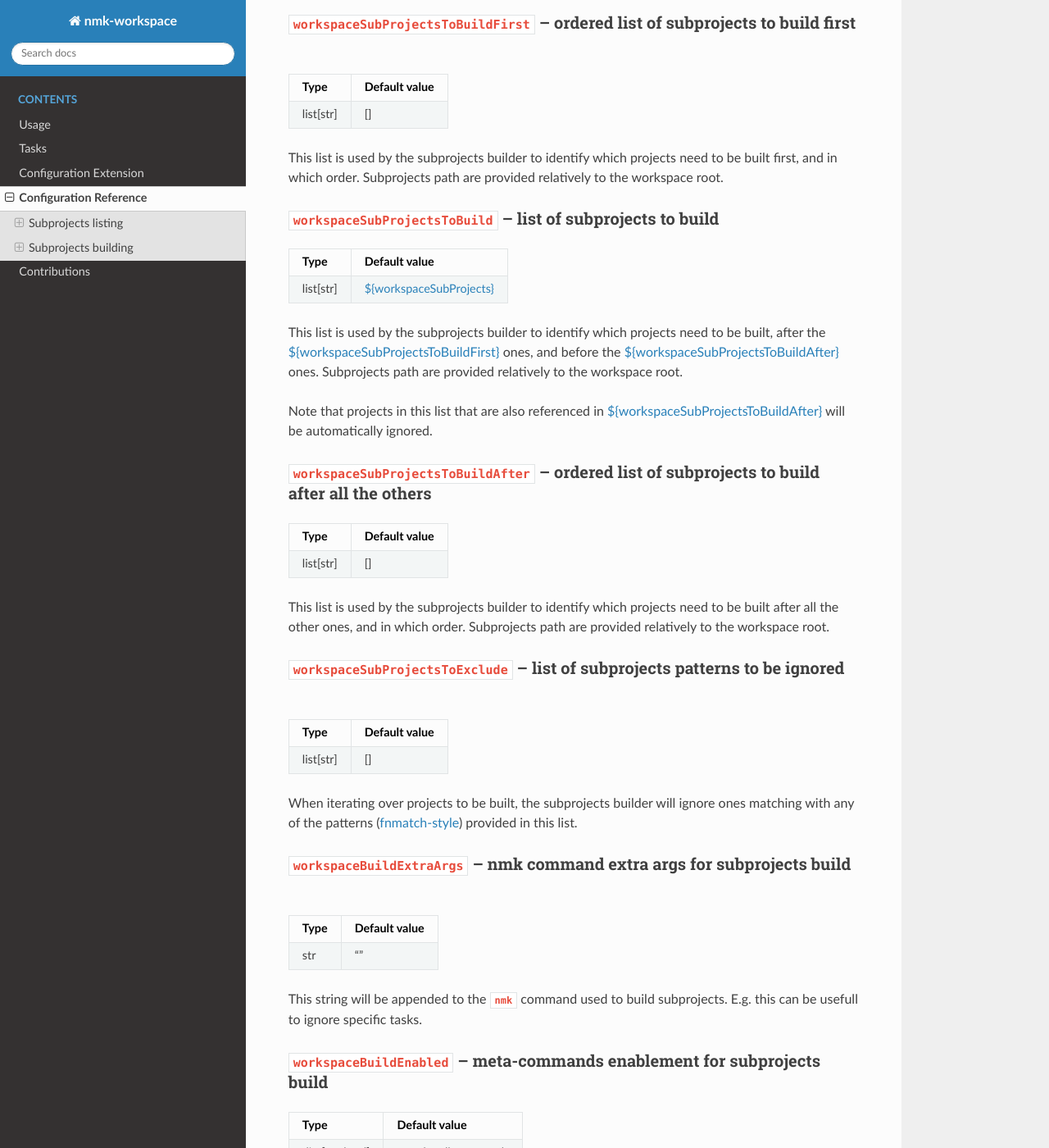
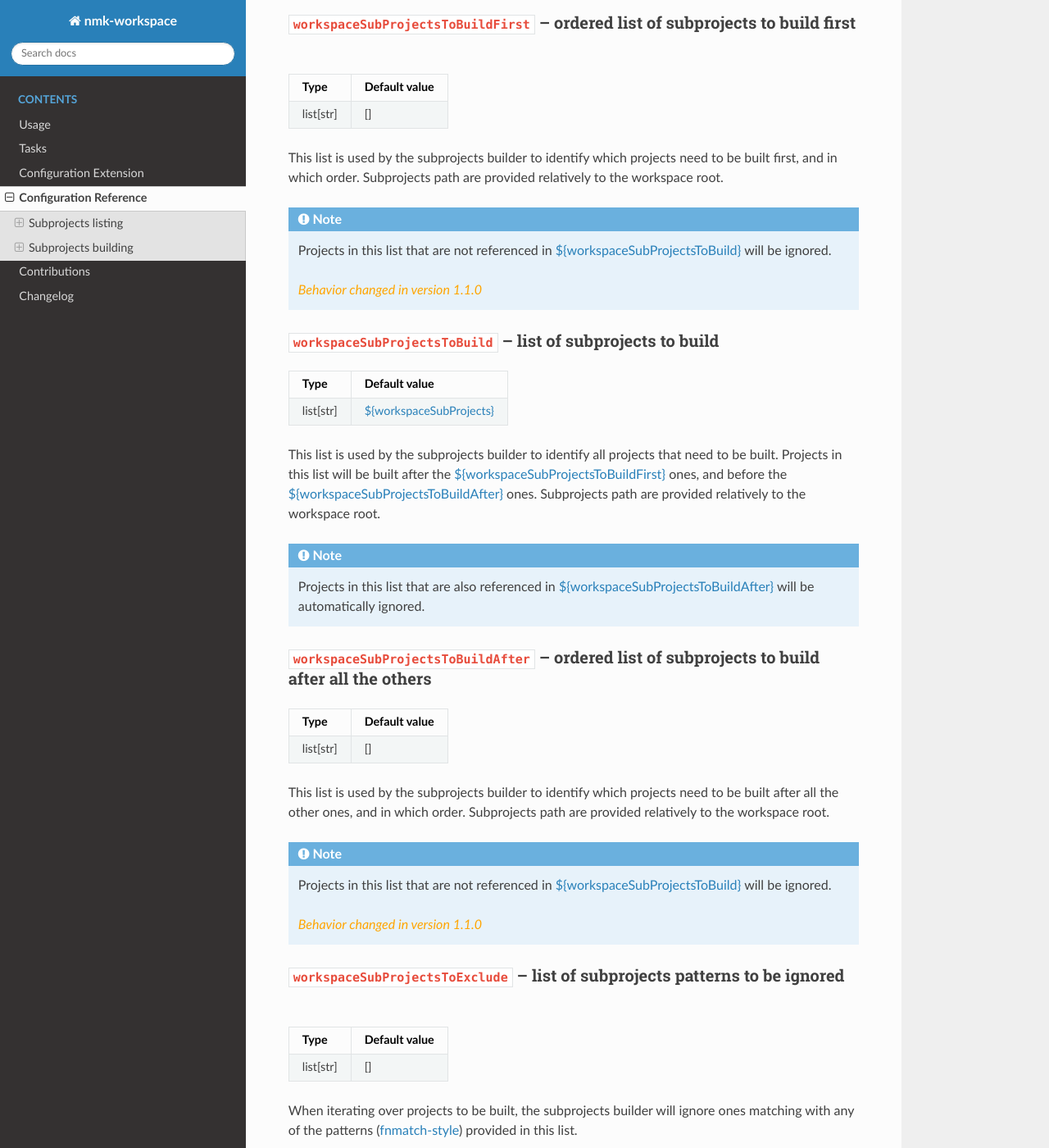
Before and after one commit to dynod/nmk-workspace, a Sphinx documentation site: the page built from doc/config.md, in a window 1280 px wide and 1400 px high, scrolled down 713 px. Shown: the whole window at 82% size. Built offline with Sphinx 7.4.7 and the Read the Docs theme 3.1.0, drawn with Linux system fonts in a browser that asks for light colours; some of the changed text lies outside the part shown.

Commit message:
Handle specific nmk options par metacommand
+ change build behavior for First/After identified projects

````diff
--- a/doc/config.md
+++ b/doc/config.md
@@ -31,6 +31,12 @@ This configuration items are used to parameterize how workspace subprojects are
 This list is used by the subprojects builder to identify which projects need to be built first, and in which order. Subprojects path are provided relatively to
 the workspace root.
 
+```{note}
+Projects in this list that are not referenced in {ref}`${workspaceSubProjectsToBuild}<workspaceSubProjectsToBuild>` will be ignored.
+
+*<span style="color:orange">Behavior changed in version 1.1.0</span>*
+```
+
 (workspaceSubProjectsToBuild)=
 ### **`workspaceSubProjectsToBuild`** -- list of subprojects to build
 
@@ -38,9 +44,12 @@ the workspace root.
 |-     |-
 | list[str]  | {ref}`${workspaceSubProjects}<workspaceSubProjects>`
 
-This list is used by the subprojects builder to identify which projects need to be built, after the {ref}`${workspaceSubProjectsToBuildFirst}<workspaceSubProjectsToBuildFirst>` ones, and before the {ref}`${workspaceSubProjectsToBuildAfter}<workspaceSubProjectsToBuildAfter>` ones. Subprojects path are provided relatively to the workspace root.
+This list is used by the subprojects builder to identify all projects that need to be built.
+Projects in this list will be built after the {ref}`${workspaceSubProjectsToBuildFirst}<workspaceSubProjectsToBuildFirst>` ones, and before the {ref}`${workspaceSubProjectsToBuildAfter}<workspaceSubProjectsToBuildAfter>` ones. Subprojects path are provided relatively to the workspace root.
 
-Note that projects in this list that are also referenced in {ref}`${workspaceSubProjectsToBuildAfter}<workspaceSubProjectsToBuildAfter>` will be automatically ignored.
+```{note}
+Projects in this list that are also referenced in {ref}`${workspaceSubProjectsToBuildAfter}<workspaceSubProjectsToBuildAfter>` will be automatically ignored.
+```
 
 (workspaceSubProjectsToBuildAfter)=
 ### **`workspaceSubProjectsToBuildAfter`** -- ordered list of subprojects to build after all the others
@@ -51,6 +60,12 @@ Note that projects in this list that are also referenced in {ref}`${workspaceSub
 
 This list is used by the subprojects builder to identify which projects need to be built after all the other ones, and in which order. Subprojects path are provided relatively to
 the workspace root.
+
+```{note}
+Projects in this list that are not referenced in {ref}`${workspaceSubProjectsToBuild}<workspaceSubProjectsToBuild>` will be ignored.
+
+*<span style="color:orange">Behavior changed in version 1.1.0</span>*
+```
 
 (workspaceSubProjectsToExclude)=
 ### **`workspaceSubProjectsToExclude`** -- list of subprojects patterns to be ignored
@@ -70,6 +85,17 @@ When iterating over projects to be built, the subprojects builder will ignore on
 
 This string will be appended to the **`nmk`** command used to build subprojects. E.g. this can be usefull to ignore specific tasks.
 
+(workspaceBuildExtraArgsByStage)=
+### **`workspaceBuildExtraArgsByStage`** -- nmk command extra args for subprojects build
+
+| Type | Default value |
+|-     |-
+| str  | "" for all commands
+
+This string will be appended to the **`nmk`** command used to build subprojects, specifically for each metacommand defined by this plugin.
+
+*<span style="color:green">Added in version 1.1.0</span>*
+
 (workspaceBuildEnabled)=
 ### **`workspaceBuildEnabled`** -- meta-commands enablement for subprojects build
 
--- a/pyproject.toml
+++ b/pyproject.toml
@@ -44,6 +44,11 @@ file = "out/.pythonversion"
 [tool.distutils.bdist_wheel]
 plat-name = "any"
 
+[tool.pyright]
+include = ["src"]
+typeCheckingMode = "strict"
+reportMissingTypeStubs = false
+
 [tool.ruff]
 line-length = 160
 
````
Also changed, not shown: doc/changelog.md (added, +17 -0 lines), doc/extend.md (+15 -0 lines), doc/index.md (+1 -0 lines), src/nmk_workspace/subprojects.yml (+14 -6 lines), 3 other files.
